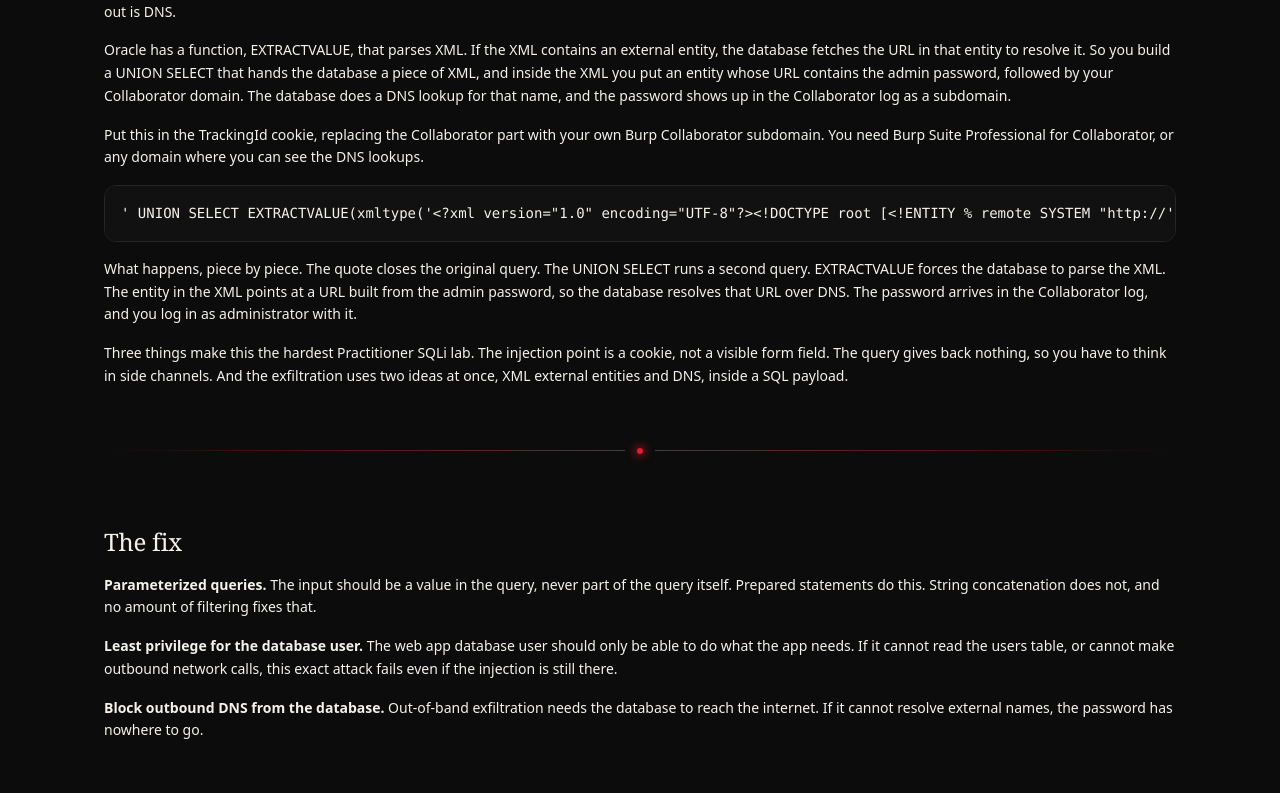
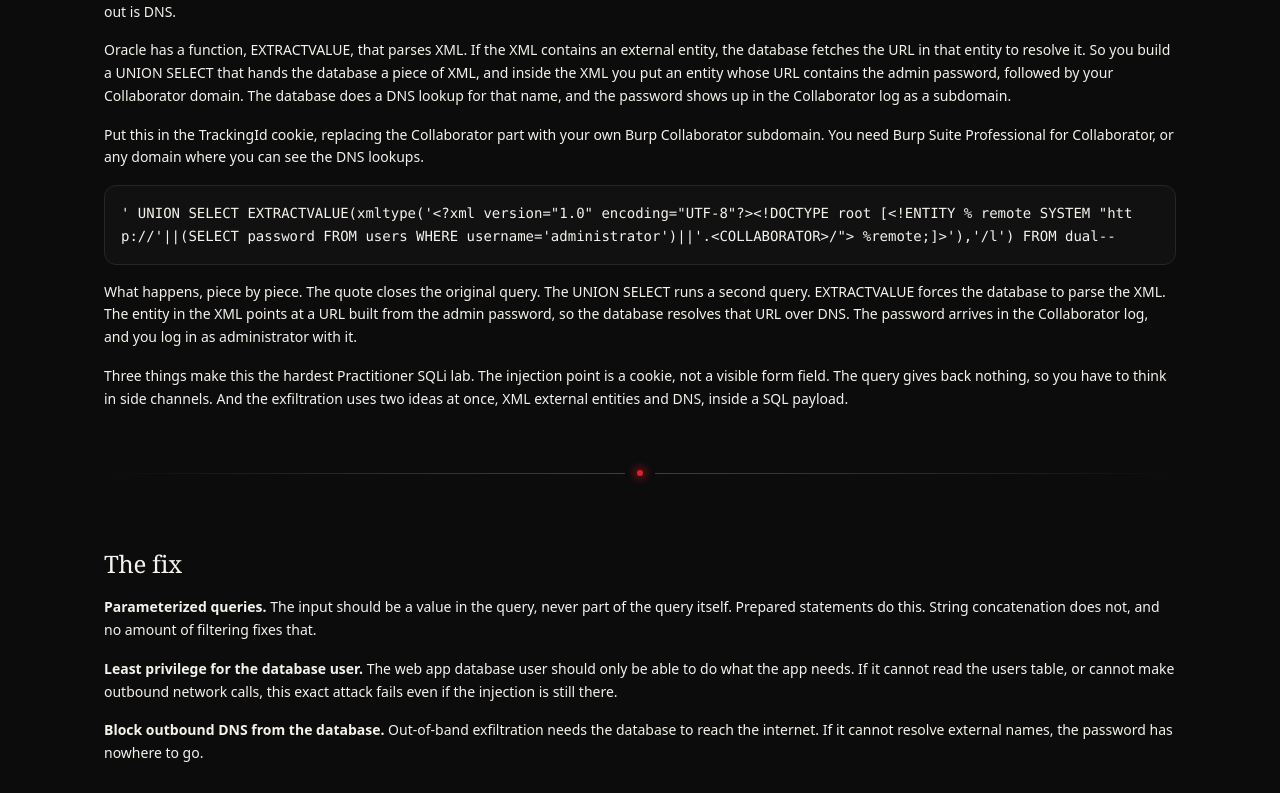
Before and after one commit to haxor-uii/hannan-sayed-portfolio, a Next.js app: page /writeups/sql-injection-out-of-band-exfiltration in a window 1280 px wide. Shown: the part 957-1750 px from the top of the page. Built offline with nearby package versions, Linux system fonts and the light colour scheme.

Commit message:
Wrap long payload in SQL injection explainer

```diff
--- a/app/writeups/sql-injection-out-of-band-exfiltration/page.js
+++ b/app/writeups/sql-injection-out-of-band-exfiltration/page.js
@@ -17,8 +17,10 @@ function Section({ title, children }) {
 }
 
 function Code({ children }) {
+  // This payload is one very long line, so it wraps instead of scrolling
+  // sideways. The wrapping is visual only, copying it still gives one line.
   return (
-    <pre className="overflow-x-auto rounded-xl border border-[#262626] bg-[#111111] p-4 font-mono text-sm leading-relaxed text-[#F5F2ED]">
+    <pre className="overflow-x-auto whitespace-pre-wrap break-all rounded-xl border border-[#262626] bg-[#111111] p-4 font-mono text-sm leading-relaxed text-[#F5F2ED]">
       <code>{children}</code>
     </pre>
   );
```
